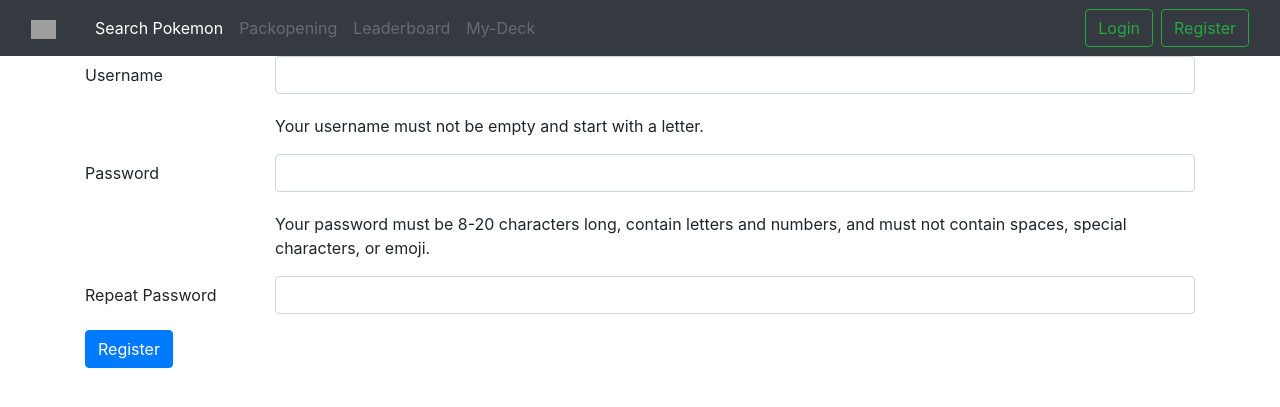
After one commit to tsuna244/sqs2025, a FastAPI app: template src/api/templates/register.html in a window 1280 px wide. The commit adds this page. Shown: the top 407 px of the page. Run offline with FastAPI, Linux system fonts and the light colour scheme; the template is opened without the code that fills it, so the values that code supplies are empty; parts of the project's set-up code (start-up, migrations or seed data) failed here and were passed over; some libraries are stand-ins or nearby versions; grey boxes are pictures that could not be loaded.

Commit message:
added home, login and register page. implementing login authentication token inside main.py. ISSUE: DB needs seperate function for get user and authenticate user

```diff
--- a/src/api/main.py
+++ b/src/api/main.py
@@ -1,19 +1,74 @@
 from typing import Union
 
-from fastapi import FastAPI, Request
+from fastapi import FastAPI, Request, Depends, HTTPException, status
 
 from fastapi.responses import HTMLResponse
 from fastapi.staticfiles import StaticFiles
 from fastapi.templating import Jinja2Templates
+from fastapi.security import OAuth2PasswordRequestForm, OAuth2PasswordBearer
+
+from datetime import datetime, timedelta
 
 from pydantic import BaseModel
 
+from jose import jwt, JWTError
+
 # imports all necessary custom modules
-from .modules import PokemonObj, GenerationObj
+from .modules import PokemonObj, GenerationObj, Database
+
+# authentication settings
+SECRET_KEY = ""
+ALGORITHM = "HS256"
+ACESS_TOKEN_EXPIRE_MINUTES = 30
 
 
-templates = Jinja2Templates(directory="app/templates")
+templates = Jinja2Templates(directory="api/templates")
 
+class Token(BaseModel):
+    access_token: str
+    token_type: str
+
+class TokenData(BaseModel):
+    username: str | None = None
+
+class User(BaseModel):
+    username: str
+    deck_ids: list[int]
+
+oauth_2_scheme = OAuth2PasswordBearer(tokenUrl="token")
+
+def create_access_token(data: dict, expires_delta: timedelta | None = None):
+    to_encode = data.copy()
+    if expires_delta:
+        expire = datetime.now() + expires_delta
+    else:
+        expire = datetime.now() + timedelta(minutes=15)
+
+    to_encode.update({"exp": expire})
+    encoded_jwt = jwt.encode(to_encode, SECRET_KEY, algorithm=ALGORITHM)
+    return encoded_jwt
+
+async def get_current_user(token: str = Depends(oauth_2_scheme)):
+    credential_exception = HTTPException(status_code=status.HTTP_401_UNAUTHORIZED, detail="Could not validate credentials", headers={"WWW_Authenticate": "Bearer"})
+
+    try:
+        payload = jwt.decode(token, SECRET_KEY, algorithms=[ALGORITHM])
+        username: str = payload.get("sub")
+        if username is None:
+            raise credential_exception
+        token_data = TokenData(username=username)
+    except JWTError:
+        raise credential_exception
+
+    user = Database.get_user(username, "")
+    if user is None:
+        raise credential_exception
+
+    return user
+
+async def get_current_active_user(current_user: dict = Depends(get_current_user)):
+    if current_user.disabled:
+        raise HTTPException(status_code=400, detail="Inactive user")
 
 app = FastAPI()
 app.mount("/static", StaticFiles(directory="api/static"), name="static")
@@ -21,9 +76,44 @@
 
 @app.get("/")
 async def read_root(request: Request):
-    return {"Test": "Test"}
+    return templates.TemplateResponse(
+        name="home.html",
+        request=request
+    )
 
+# only page not function
+@app.get("/login")
+async def user_login_page(request: Request):
+    return templates.TemplateResponse(
+        name="login.html",
+        request=request
+    )
+
+# only page not function
+@app.get("/register")
+async def user_registration_page(request: Request):
+    return templates.TemplateResponse(
+        name="register.html",
+        request=request
+    )
+
+@app.post("/game", response_model=User)
+async def game_page(current_user: User = Depends(get_current_active_user)):
+    return current_user
+
+@app.post("/leaderboard")
+async def leaderboard_page(current_user: User = Depends(get_current_active_user)):
+    return current_user.deck_ids
 
 @app.get("/Pokemon/{pokemon_id}")
 async def read_pokemon(pokemon_id: int, request: Request):
     return PokemonObj(pokemon_id).__dict__().__str__()
+
+@app.post("/token", response_model=Token)
+async def login_for_access_token(form_data: OAuth2PasswordRequestForm = Depends()):
+    user = Database.get_user(form_data.username, form_data.password)
+    if not user:
+        raise HTTPException(status_code=status.HTTP_401_UNAUTHORIZED, detail="Incorrect username or password", headers={"WWW_Authenticate": "Bearer"})
+    access_token_expires = timedelta(minutes=ACESS_TOKEN_EXPIRE_MINUTES)
+    access_token = create_access_token(data={"sub": user.username}, expires_delta=access_token_expires)
+    return {"access_token": access_token, "token_type": "bearer"}
--- a/src/api/modules/__init__.py
+++ b/src/api/modules/__init__.py
@@ -1 +1 @@
-from .interface import PokemonObj, GenerationObj, Database
+from .interface import PokemonObj, GenerationObj, Database, UserObj
--- a/src/api/templates/navbar.html
+++ b/src/api/templates/navbar.html
@@ -1,5 +1,22 @@
 <nav class="navbar navbar-expand-lg navbar-dark bg-dark">
 
-  <a class="navbar-brand" href="/"><img style="width: 25px;" src="{{ url_for('static', path=brand) }}" alt="Home"></a>
+  <div class="container-fluid">
+    <a class="navbar-brand" href="#"><img style="width: 25px;" src="{{ url_for('static', path='/icon.png') }}" alt="Home"></a>
+    <div class="container-fluid">
+      <div class="navbar-nav">
+        <a class="nav-link active" aria-current="page" href="#">Search Pokemon</a>
+        <a class="nav-link disabled" href="#">Packopening</a>
+        <a class="nav-link disabled" href="#">Leaderboard</a>
+        <a class="nav-link disabled" aria-disabled="true">My-Deck</a>
+      </div>
+    </div>
+
+    <div class="">
+      <div class="navbar-nav">
+        <button class="btn btn-outline-success mr-2" type="button" onclick="location.href='/login'">Login</button>
+        <button class="btn btn-outline-success" type="button" onclick="location.href='/register'">Register</button>
+      </div>
+    </div>
+  </div>
 
 </nav>
--- /dev/null
+++ b/src/api/templates/register.html
@@ -0,0 +1,47 @@
+{% extends "base.html" %}
+
+{% block body %}
+<div class="container">
+
+<form>
+  <div class="row mb-3">
+    <label for="inputUser" class="col-sm-2 col-form-label">Username</label>
+    <div class="col-sm-10">
+      <input type="text" class="form-control" id="inputUser" aria-describedby="usernameHelpBlock">
+    </div>
+  </div>
+  <div class="row mb-3">
+    <div class="col-sm-2"></div>
+    <div class="col-sm-10">
+        <div id="usernameHelpBlock" class=" form-text">
+            Your username must not be empty and start with a letter.
+        </div>
+    </div>
+  </div>
+
+  <div class="row mb-3">
+    <label for="inputPassword3" class="col-sm-2 col-form-label">Password</label>
+    <div class="col-sm-10">
+      <input type="password" class="form-control" id="inputPassword3" aria-describedby="passwordHelpBlock">
+    </div>
+  </div>
+  <div class="row mb-3">
+    <div class="col-sm-2"></div>
+    <div class="col-sm-10">
+        <div id="passwordHelpBlock" class="form-text">
+        Your password must be 8-20 characters long, contain letters and numbers, and must not contain spaces, special characters, or emoji.
+        </div>
+    </div>
+  </div>
+
+  <div class="row mb-3">
+    <label for="repeatPassword" class="col-sm-2 col-form-label">Repeat Password</label>
+    <div class="col-sm-10">
+      <input type="password" class="form-control" id="repeatPassword">
+    </div>
+  </div>
+  <button type="submit" class="btn btn-primary">Register</button>
+</form>
+
+</div>
+{% endblock %}
--- a/src/requirements.txt
+++ b/src/requirements.txt
@@ -8,6 +8,9 @@
 fastapi-login
 
 jinja2
+
+# internally used by fastapi
+python-multipart
 
 # requirements for Testing FastAPI
 httpx
@@ -24,3 +27,6 @@
 
 # dotenv for local testing
 python-dotenv
+
+# jwt
+python-jose[cryptography]
```
Also changed, not shown: src/api/templates/home.html (added, +10 -0 lines), src/api/templates/login.html (added, +39 -0 lines).
